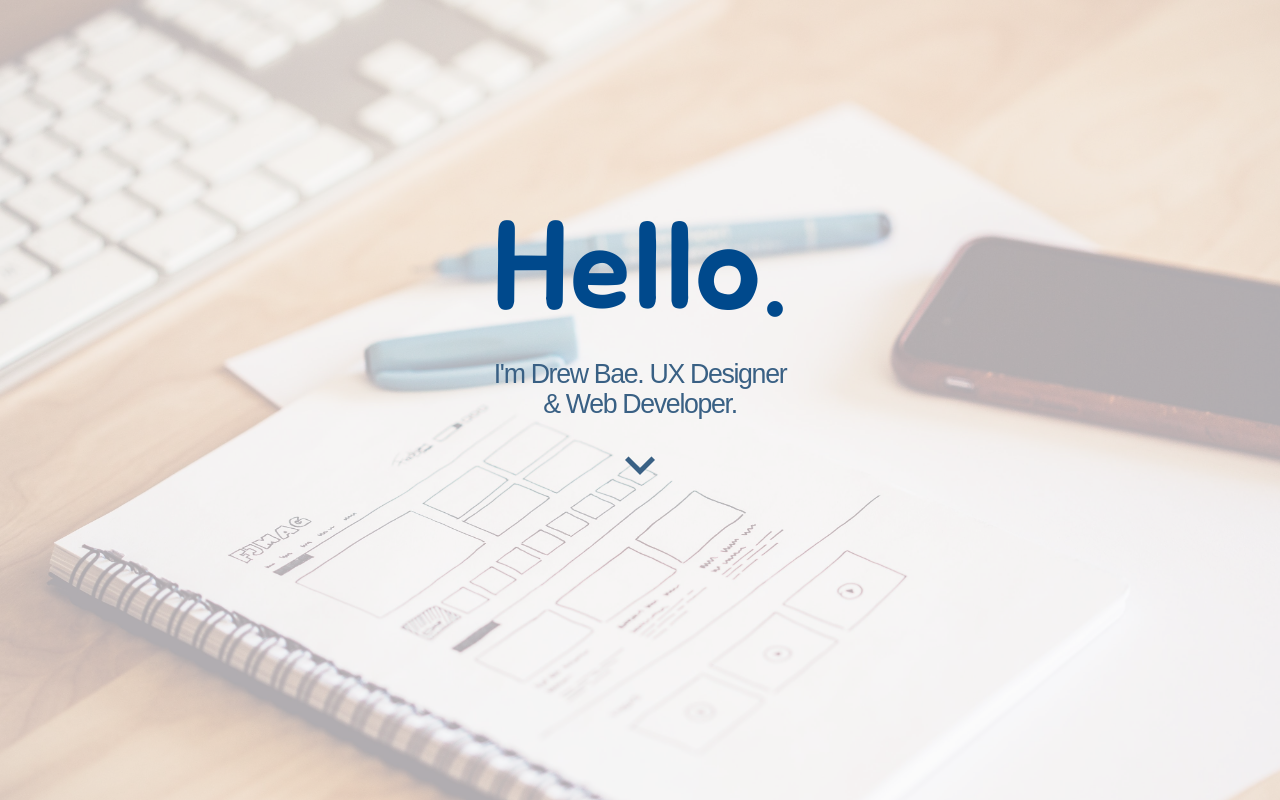
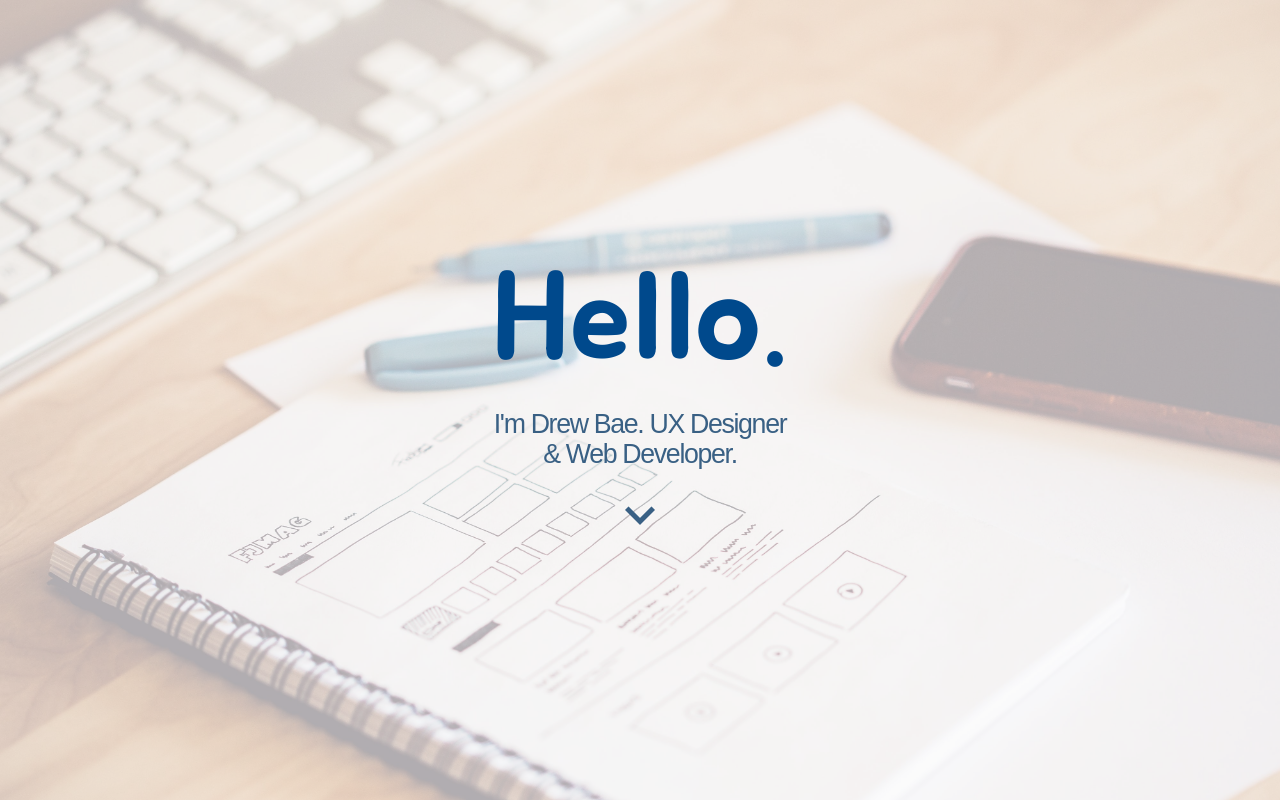
Before and after one commit to Drew-Bae/Portfolio-0.4, a plain HTML site: page index.html in a window 1280 px wide. Shown: the top 800 px of the page. Drawn offline with Linux system fonts and the light colour scheme; a web font is replaced by a local one.

Commit message:
fixed header center

```diff
--- a/css/styles.css
+++ b/css/styles.css
@@ -131,7 +131,11 @@ header h2 {
     .material-icons.md-50{ font-size: 60px; }
 
     .makeCenter {
-        margin-top: 200px;
+        position: absolute;
+        margin: 0;
+        top: 50%;
+        left: 50%;
+        transform: translate(-50%, -50%);
     }
 }
 
```
